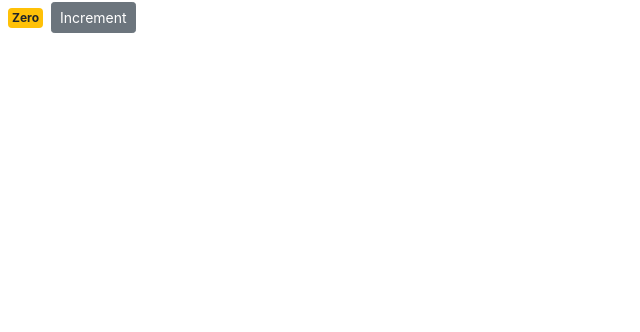
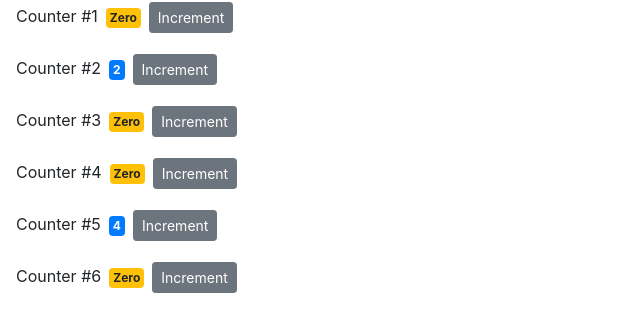
Before and after one commit to Stabarak/counter-app, a React (Create React App) app: page / in a window 1280 px wide. Shown: the top 332 px of the page, without its empty margins (0-640 px from the left). Built offline with nearby package versions, Linux system fonts and the light colour scheme.

Commit message:
Composing components

```diff
--- a/src/components/counter.jsx
+++ b/src/components/counter.jsx
@@ -2,12 +2,13 @@ import React, { Component } from 'react';
 
 class Counter extends React.Component {
   state = {
-    count: 0,
+    value: this.props.value,
   };
 
   render() {
     return (
-      <>
+      <div className='ml-3 mb-3'>
+        <span> Counter #{this.props.id}</span>
         <span className={this.getBadgeClasses()}>{this.formatCount()}</span>
         <button
           onClick={() => this.handleIncrement(1)}
@@ -15,23 +16,22 @@ class Counter extends React.Component {
         >
           Increment
         </button>
-      </>
+      </div>
     );
   }
 
-  handleIncrement = (count) => {
-    console.log(this);
-    this.setState({ count: this.state.count + count });
+  handleIncrement = (value) => {
+    this.setState({ value: this.state.value + value });
   };
 
   formatCount = () => {
-    const { count } = this.state;
-    return count === 0 ? 'Zero' : count;
+    const { value: value } = this.state;
+    return value === 0 ? 'Zero' : value;
   };
 
   getBadgeClasses = () => {
     let classes = 'badge p-1 m-2 badge-';
-    classes += this.state.count === 0 ? 'warning' : 'primary';
+    classes += this.state.value === 0 ? 'warning' : 'primary';
     return classes;
   };
 }
--- /dev/null
+++ b/src/components/counters.jsx
@@ -0,0 +1,27 @@
+import React, { Component } from 'react';
+import Counter from './counter';
+
+class Counters extends React.Component {
+  state = {
+    counters: [
+      { id: 1, value: 0 },
+      { id: 2, value: 2 },
+      { id: 3, value: 0 },
+      { id: 4, value: 0 },
+      { id: 5, value: 4 },
+      { id: 6, value: 0 },
+    ],
+  };
+
+  render() {
+    return (
+      <div>
+        {this.state.counters.map((counter) => (
+          <Counter key={counter.id} value={counter.value} id={counter.id} />
+        ))}
+      </div>
+    );
+  }
+}
+
+export default Counters;
--- a/src/index.js
+++ b/src/index.js
@@ -4,11 +4,11 @@ import './index.css';
 import App from './App';
 import reportWebVitals from './reportWebVitals';
 import 'bootstrap/dist/css/bootstrap.css';
-import Counter from './components/counter';
+import Counters from './components/counters';
 
 ReactDOM.render(
   <React.StrictMode>
-    <Counter />
+    <Counters />
   </React.StrictMode>,
   document.getElementById('root')
 );
```
